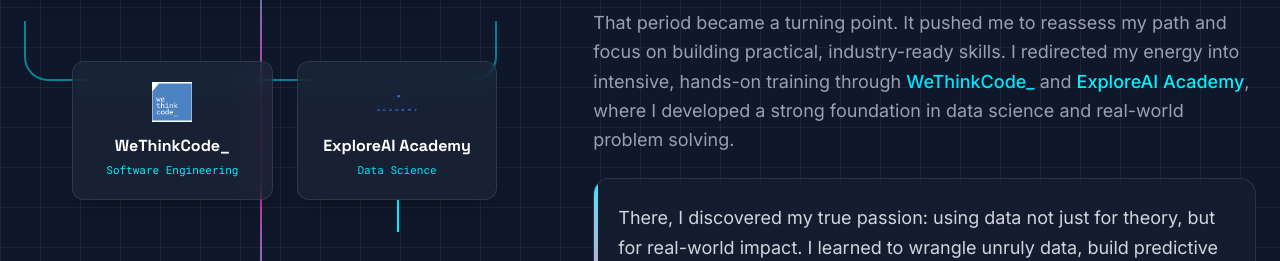
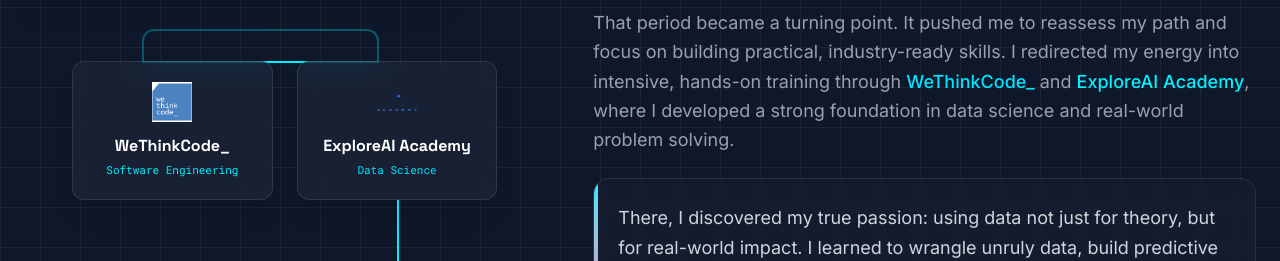
Before and after one commit to Toni8/Sihle_Kalolo_Portfolio, a website built with Vite: page index.html in a window 1280 px wide. Shown: the part 1193-1454 px from the top of the page. Built offline with nearby package versions, Linux system fonts and the light colour scheme.

Commit message:
style: refine timeline path to connect Fort Hare -> WTC -> ExploreAI -> Sand Tech

```diff
--- a/index.html
+++ b/index.html
@@ -177,7 +177,8 @@
           <!-- Timeline Graphic (Left Column) -->
           <div class="w-full md:w-5/12 relative pl-8 md:pl-0 sm:min-h-[400px]">
             <!-- Main timeline line -->
-            <div class="timeline-line"></div>
+            <!-- Specific Path Segments -->
+            <div class="absolute left-1/2 -translate-x-1/2 top-0 w-0.5 h-[64px] bg-gradient-to-b from-neon-blue to-neon-teal hidden md:block"></div>
 
             <div class="relative z-10 space-y-16">
               <!-- Node 1: UFH -->
@@ -196,13 +197,12 @@
 
               <!-- Node 2: The Training Split (WeThinkCode_ & ExploreAI) -->
               <div class="relative pl-0 md:pl-12 flex flex-col sm:flex-row gap-6 justify-center mt-8">
-                <!-- Branch left/right visual for desktop -->
-                <div
-                  class="hidden md:block absolute left-1/2 top-[-40px] w-[50%] h-[60px] border-l-2 border-b-2 border-t-0 border-r-0 border-neon-teal/50 rounded-bl-3xl z-0"
-                  style="left: 0;"></div>
-                <div
-                  class="hidden md:block absolute left-1/2 top-[-40px] w-[50%] h-[60px] border-r-2 border-b-2 border-t-0 border-l-0 border-neon-blue/50 rounded-br-3xl z-0">
-                </div>
+                <!-- Path from center line to WTC and ExploreAI -->
+                <div class="hidden md:block absolute left-1/2 top-[-32px] w-[25%] h-[32px] border-l-2 border-t-2 border-neon-blue/30 rounded-tl-xl" style="left: 25%;"></div>
+                <div class="hidden md:block absolute left-1/2 top-[-32px] w-[25%] h-[32px] border-r-2 border-t-2 border-neon-teal/30 rounded-tr-xl"></div>
+
+                <!-- Horizontal connection between WTC and ExploreAI -->
+                <div class="hidden md:block absolute left-1/4 right-1/4 top-0 h-0.5 bg-gradient-to-r from-neon-blue to-neon-teal"></div>
                 <div class="w-full sm:w-1/2 relative group" id="node-wtc">
                   <div
                     class="glass-card p-5 rounded-xl text-center hover:-translate-y-2 transition-transform duration-300 flex flex-col items-center gap-3">
@@ -223,8 +223,8 @@
                       <p class="text-neon-blue font-mono text-[11px] mt-1">Data Science</p>
                     </div>
                   </div>
-                  <!-- Connector line to Sand Tech -->
-                  <div class="hidden md:block absolute left-1/2 top-[100%] w-0.5 h-[32px] bg-gradient-to-b from-neon-blue to-neon-teal"></div>
+                  <!-- Connector line down to Sand Tech -->
+                  <div class="hidden md:block absolute left-1/2 top-[100%] w-0.5 h-[64px] bg-gradient-to-b from-neon-blue to-neon-teal"></div>
                 </div>
               </div>
 
--- a/src/style.css
+++ b/src/style.css
@@ -325,15 +325,8 @@
 }
 
 
-.timeline-line {
-  position: absolute;
-  left: 50%;
-  transform: translateX(-50%);
-  width: 2px;
-  height: 100%;
-  background: linear-gradient(to bottom, var(--color-neon-blue), var(--color-neon-pink), var(--color-neon-teal));
-  z-index: 0;
-}
+
+/* Mobile Timeline adjustment */
 
 @media (max-width: 768px) {
   .timeline-line {
```
